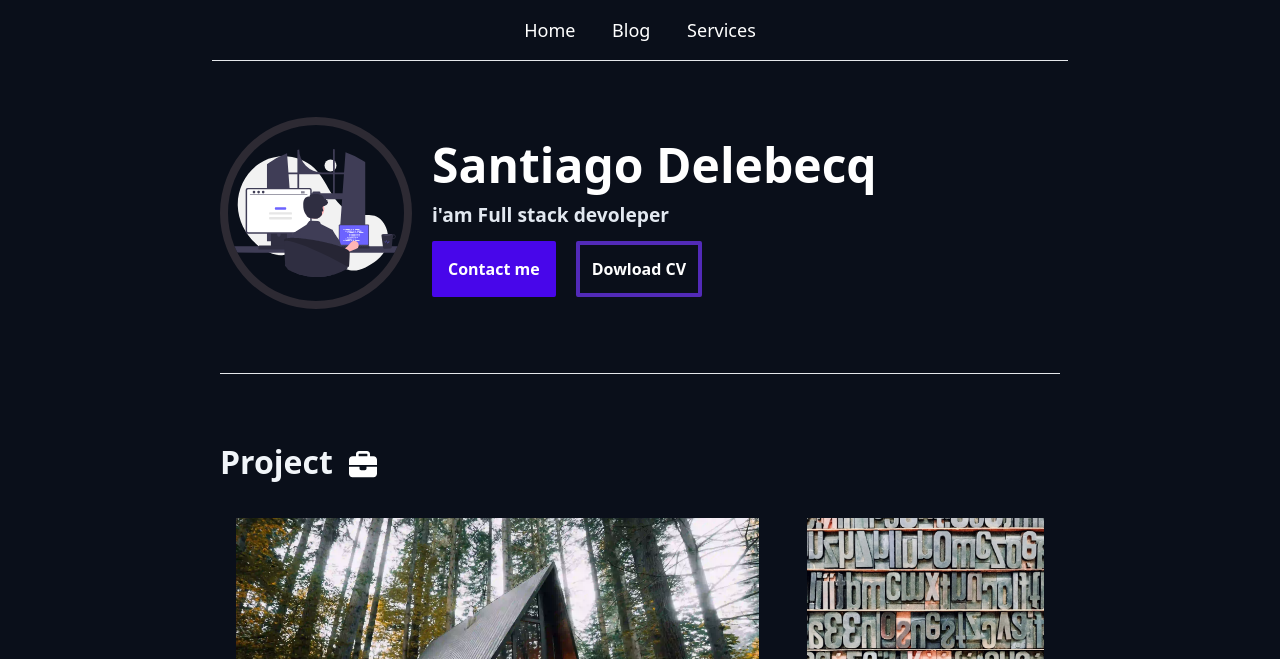
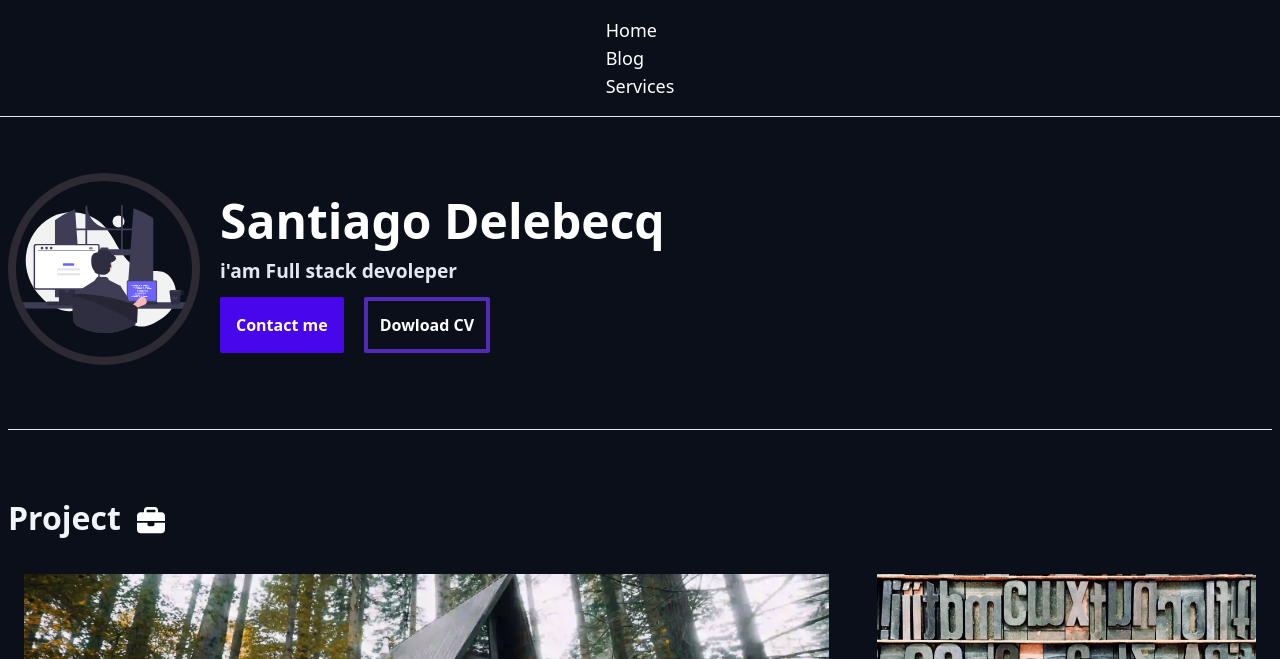
Before and after one commit to Santidele22/Portafolio, an Astro site in the folder front/: page / in a window 1280 px wide. Shown: the top 659 px of the page. Built offline with nearby package versions, Linux system fonts and the light colour scheme; Astro itself is replaced by a stand-in of ours.

Commit message:
change layout

```diff
--- a/front/src/layouts/Layout.astro
+++ b/front/src/layouts/Layout.astro
@@ -1,3 +1,4 @@
+
 ---
 interface Props {
   title: string;
@@ -14,18 +15,19 @@ const { title } = Astro.props;
     <meta name="viewport" content="width=device-width" />
     <meta
       name="description"
-      content="Soy Santiago Delebecq, desarrollador web full stack y egresado del bootcamp Henry. Con un año de experiencia autodidacta, fusiono pasión y habilidades en cada proyecto. Descubre mis logros y habilidades en desarrollo web. ¡Bienvenido/a a mi mundo digital!"
+      content="Soy Santiago Delebecq, desarrollador web full stack  fusiono pasión y habilidades en cada proyecto. Descubre mis logros y habilidades en desarrollo web. ¡Bienvenido/a a mi mundo digital!"
     />
     <link rel="icon" type="image/svg+xml" href="/avatar.svg" />
     <meta name="generator" content={Astro.generator} />
     <title>{title}</title>
   </head>
-  <body class="mx-auto max-w-4xl flex flex-col mb-5 px-5">
+  <body>
     <slot />
   </body>
 </html>
 
 <style is:global>
+
   :root {
     --title: 3rem;
     --subTitle: 2rem;
@@ -39,7 +41,6 @@ const { title } = Astro.props;
   }
   body {
     background-color: #0a0f1a;
-
   }
   image {
     display: block;
@@ -64,9 +65,4 @@ const { title } = Astro.props;
     text-decoration: none;
     cursor: pointer;
   }
-  li{
-    display: inline-block;
-    list-style-type: none;
-    margin: 0 1rem;
-  }
 </style>
```
Also changed, not shown: 1 other file.
